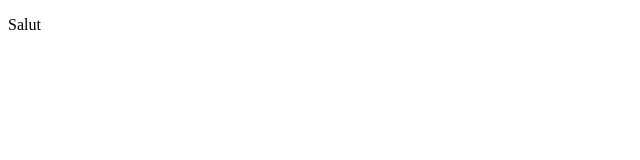
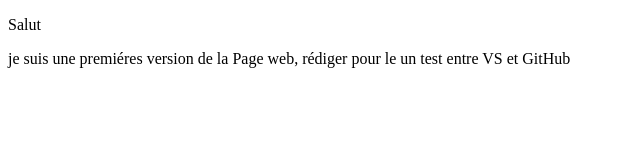
Before and after one commit to DroGone0/GenerateurPseudo, a plain HTML site: page index.html in a window 1280 px wide. Shown: the whole page, without its empty margins (0-640 px from the left). Drawn offline with Linux system fonts and the light colour scheme.

Commit message:
Version test 1.0

```diff
--- a/index.html
+++ b/index.html
@@ -8,5 +8,6 @@
 </head>
 <body>
     <p>Salut</p>
+    <p>je suis une premiéres version de la Page web, rédiger pour le un test entre VS et GitHub</p>
 </body>
 </html>
```
